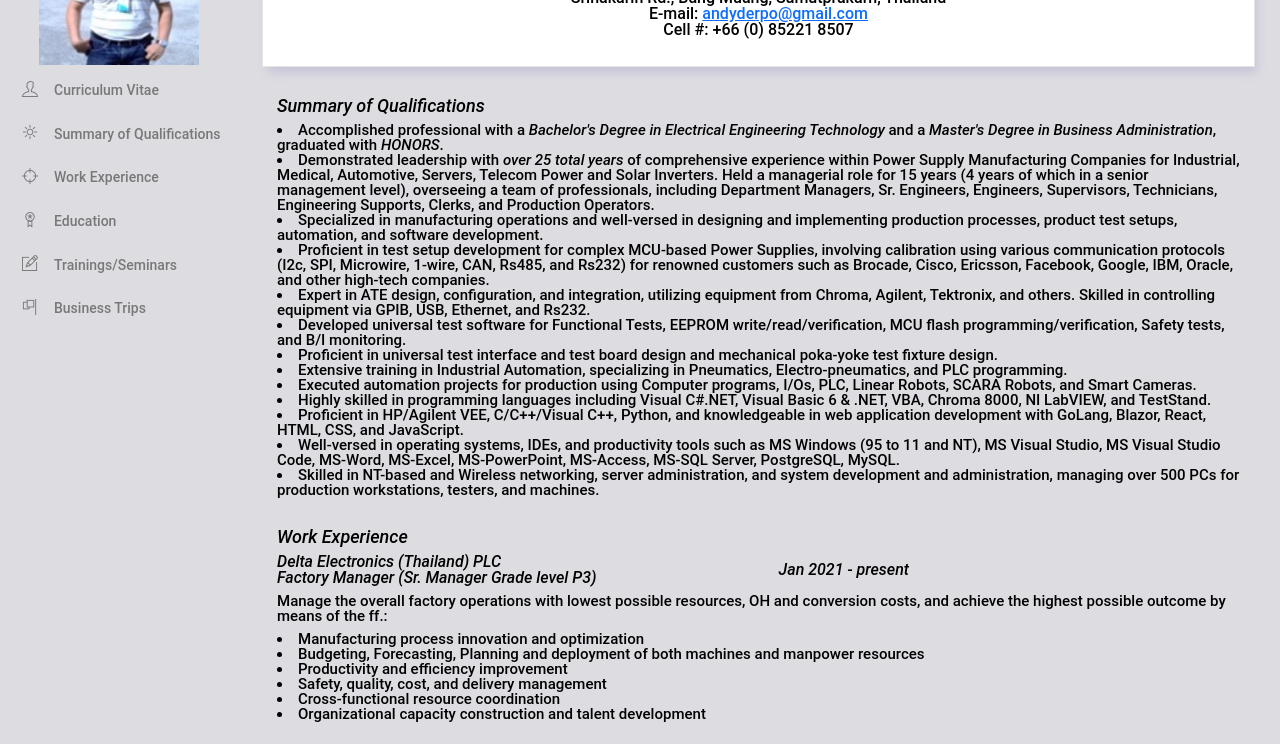
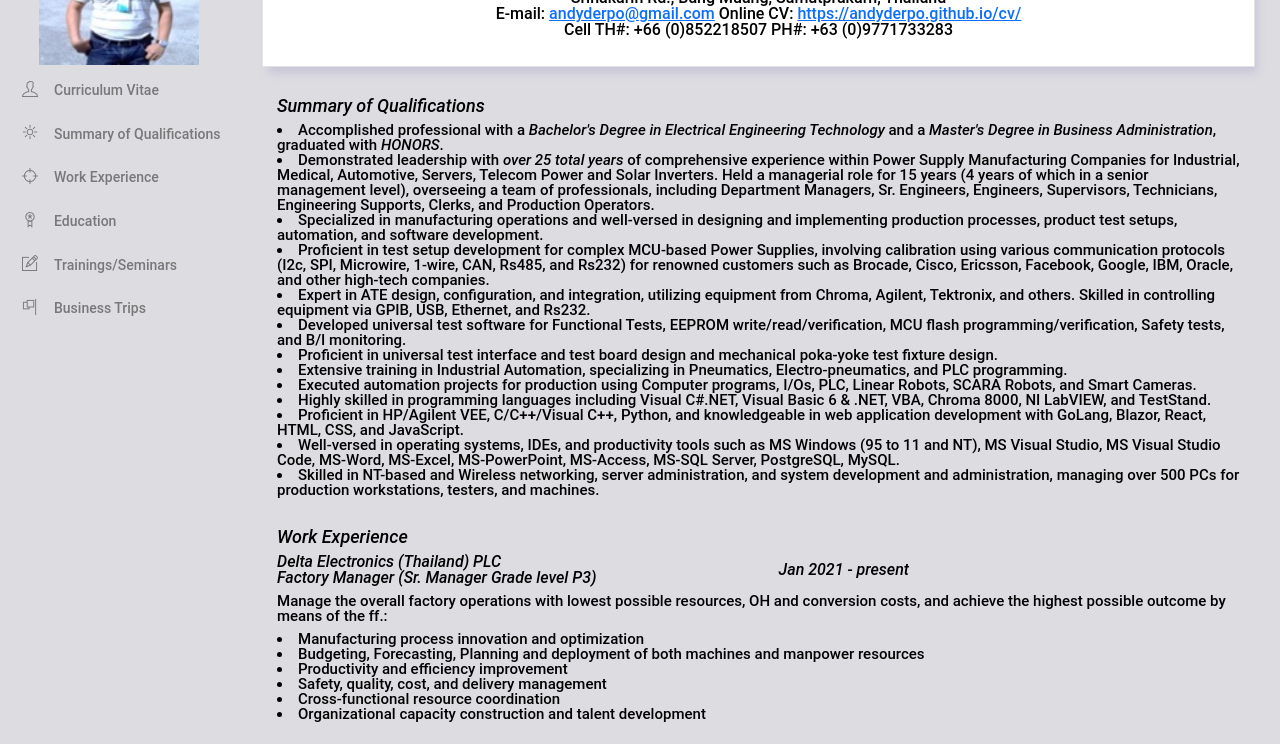
Before and after one commit to andyderpo/cv, a plain HTML site: page index.html in a window 1280 px wide. Shown: the part 211-955 px from the top of the page. Drawn offline with Linux system fonts and the light colour scheme; a web font is replaced by a local one.

Commit message:
Add files via upload

```diff
--- a/index.html
+++ b/index.html
@@ -62,7 +62,7 @@
                                 <div class="card-body">
                                     <h2 style="text-align: center;">CV</h2>
                                     <h3 style="text-align: center;">Andres B. Derpo</h3>
-                                    <h5 style="text-align: center;">Srinakarin Rd., Bang Muang, Samutprakarn, Thailand<br>E-mail: <a href="mailto:andyderpo@gmail.com" target="/">andyderpo@gmail.com</a><br>Cell #: +66 (0) 85221 8507</h5>
+                                    <h5 style="text-align: center;">Srinakarin Rd., Bang Muang, Samutprakarn, Thailand<br>E-mail: <a href="mailto:andyderpo@gmail.com" target="/">andyderpo@gmail.com</a> Online CV: <a href="https://andyderpo.github.io/cv/" target=>https://andyderpo.github.io/cv/</a> <br>Cell TH#: +66 (0)852218507 PH#: +63 (0)9771733283</h5>
                                 </div>
                             </div>
                         </div>
```
